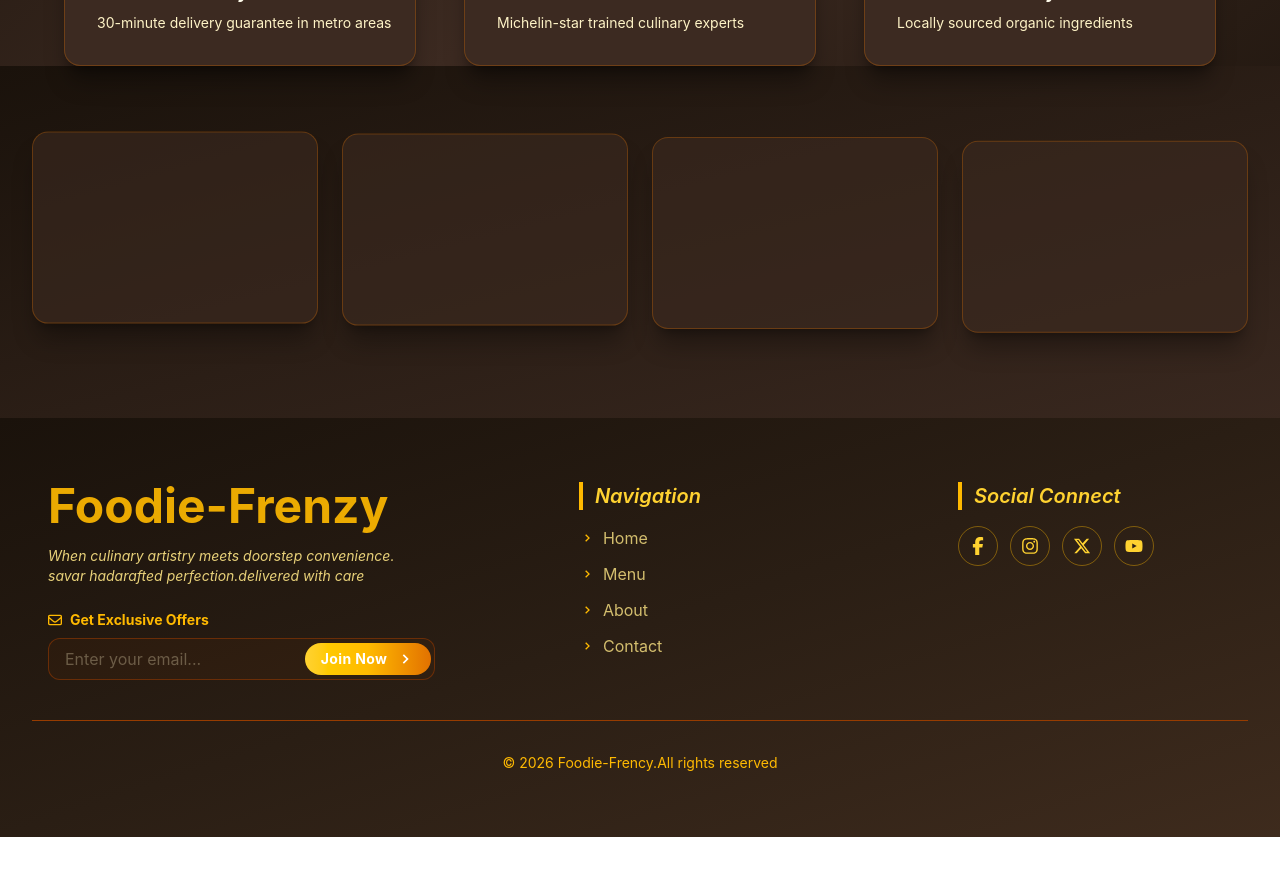
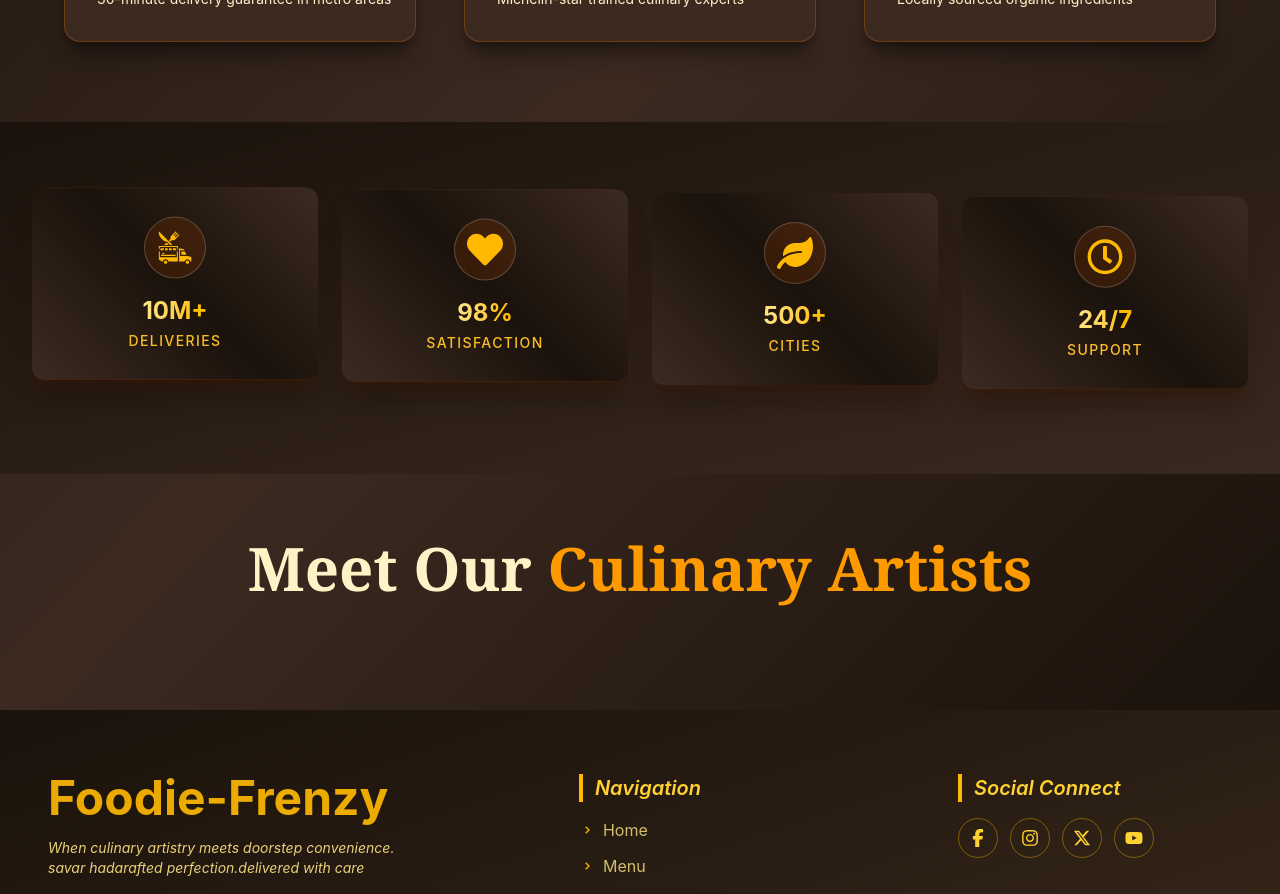
Before and after one commit to Dhanusyarajendran/foodieproject, a React app: page /about in a window 1280 px wide. Shown: the part 680-1574 px from the top of the page. Before the commit the page ends 1517 px from the top, so only its background shows below. Built offline with nearby package versions, Linux system fonts and the light colour scheme; the HTML template or start-up script is replaced by a standard one.

Commit message:
fixed:created ourabout menu page design

```diff
--- a/src/Component/OurAbout/OurAbout.jsx
+++ b/src/Component/OurAbout/OurAbout.jsx
@@ -25,7 +25,8 @@ const OurAbout = () => {
             </motion.section>
 
 
-           <section className='relative mx-auto max-w-7xl px-4 sm:px-6 lg:px-8'>
+
+           <section className='relative mx-auto max-w-7xl px-4 sm:px-6 lg:px-8 mb-20'>
             <div className='mx-auto grid max-w-6xl grid-cols-1 gap-12 sm:grid-cols-2 md:grid-cols-3'>
                  {features.map((feat, index)=>{
                     const Icon = feat.icon; // Get the icon component from the feature object
@@ -36,7 +37,7 @@ const OurAbout = () => {
                     className='flex flex-col items-center text-center bg-[#3c2a21] rounded-2xl shadow-xl shadow-black/30 hover:shadow-amber-500/30 transition-all duration-300'>
                     <div className='relative bg-[#3c2a21] backdrop-blur-lg w-full rounded-2xl overflow-hidden shadow-lg
                      border border-amber-600/30 hover:border-amber-500 transition-all duration-300'>
-                        <div className='relative h-60 overflow-hidden'>
+                        <div className='relative h-54 overflow-hidden'>
                         <motion.img src={feat.img} alt={feat.title} initial={{scale:1}}
                         whileHover={{scale:1.05}} transition={{duration:0.4}} className='block h-80 w-full object-cover object-center'/>
                         <div className='absolute inset-0 bg-gradient-to-t from-[#1a120b] to-transparent opacity-70' />
@@ -57,6 +58,9 @@ const OurAbout = () => {
         })}
             </div>
            </section>
+
+
+
 
             <section className='bg-gradient-to-br from-[#1a120b] to-[#3c2a21]/90 py-20'>
                <div className='mx-auto grid max-w-7xl grid-cols-1 gap-6 px-4 sm:grid-cols-2 sm:px-6 lg:grid-cols-4 lg:px-8'>
@@ -82,7 +86,48 @@ const OurAbout = () => {
                                 delay : index * 0.3
                             }
                         }}>
-                            <div className='h-full rounded-2xl border border-amber-600/30 bg-[#3c2a21]/60 shadow-xl shadow-black/30 transition-all duration-300 group-hover:border-amber-500/70 group-hover:shadow-amber-500/20' />
+
+                            <div className='h-full p-6 rounded-2xl border border-amber-600/30 bg-[#3c2a21]/60
+                            shadow-xl shadow-black/30 transition-all duration-300 group-hover:border-amber-500/70 group-hover:shadow-amber-500/20' />
+                        <motion.div className='absolute inset-0 rounded-xl'
+                        animate={{
+                            background: [
+                                'linear-gradient(45deg, #3c2a21 0%, #1a120b 50%, #3c2a21 100%)',
+                                'linear-gradient(45deg, #3c2a21 0%, #1a120b 80%, #3c2a21 100%)',
+                                'linear-gradient(45deg, #3c2a21 0%, #1a120b 50%, #3c2a21 100%)'
+                            ]
+                        }} transition={{
+                            duration: 6,
+                            repeat: Infinity,
+                        }}>
+                            <div className='absolute inset-0 rounded-xl shadow-lg shadow-amber-900/20'/>
+
+
+                            <div className='absolute inset-0 z-10 flex flex-col items-center justify-center text-center'>
+                                <motion.div className='p-3 mb-4 rounded-full bg-amber-900/30 border border-amber-50/20'
+                                whileHover={{ scale: 1.1, rotate: 10 }}>
+                                <Icon className='h-9 w-9 text-amber-400' aria-hidden='true' />
+                                </motion.div>
+
+                                <div className='text-2xl font-bold mb-1 bg-clip-text bg-gradient-to-r from-amber-200 to-amber-400 text-transparent'>
+                                    {stat.number}
+                                </div>
+
+                                <motion.div className ='text-sm uppercase tracking-widest font-medium text-amber-100/80'
+                                animate = {{
+                                    letterSpacing : hoveredStat === index ? '0.15em' : '0.1em',
+                                    textShadow : hoveredStat === index ? '0 0 8px rgba(245, 158, 11, 0.4)' : 'none',
+                                    color : hoveredStat === index ? '#facc15' : '#fbbf24',
+                                }}
+                                >
+                                    {stat.label}
+
+                                </motion.div>
+
+                            </div>
+
+                        </motion.div>
+
                         </motion.div>
                     </motion.div>
                   )
@@ -91,6 +136,16 @@ const OurAbout = () => {
                 </div>
             </section>
 
+
+             <section className='py-16 px-4 md:px-8 relative'>
+                <div className='max-w-4xl mx-auto text-center'>
+                    <motion.h2 initial={{ opacity: 0, y: 20 }} whileInView={{ opacity: 1, y: 0 }}
+                     className='text-4xl font-serif sm:text-5xl md:text-6xl font-bold text-center
+                      mb-12 text-amber-100'>
+                        Meet Our <span className='text-amber-500'>Culinary Artists</span>
+                    </motion.h2>
+                </div>
+             </section>
         </div>
     </div>
   )
```
